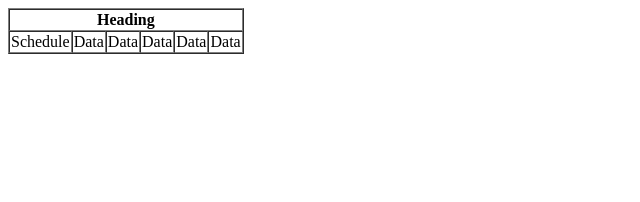
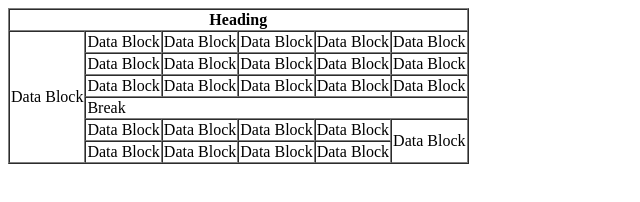
Before and after one commit to Prakharyadav27/Summer_campp, a plain HTML site: page Practice/T1.html in a window 1280 px wide. Shown: the whole page, without its empty margins (0-640 px from the left). Drawn offline with Linux system fonts and the light colour scheme.

Commit message:
Ques 1 done

```diff
--- a/Practice/T1.html
+++ b/Practice/T1.html
@@ -14,15 +14,45 @@
         </tr>
 
         <tr>
-            <td rowspan="6">Schedule</td>
-            <td>Data</td>
-            <td>Data</td>
-            <td>Data</td>
-            <td>Data</td>
-            <td>Data</td>
+            <td rowspan="6">Data Block</td>
+            <td>Data Block</td>
+            <td>Data Block</td>
+            <td>Data Block</td>
+            <td>Data Block</td>
+            <td>Data Block</td>
         </tr>
 
-        <tr></tr>
+        <tr>
+            <td>Data Block</td>
+            <td>Data Block</td>
+            <td>Data Block</td>
+            <td>Data Block</td>
+            <td>Data Block</td>
+        </tr>
+        <tr>
+            <td>Data Block</td>
+            <td>Data Block</td>
+            <td>Data Block</td>
+            <td>Data Block</td>
+            <td>Data Block</td>
+        </tr>
+        <tr>
+            <td colspan="5">Break</td>
+        </tr>
+
+        <tr>
+            <td>Data Block</td>
+            <td>Data Block</td>
+            <td>Data Block</td>
+            <td>Data Block</td>
+            <td rowspan="2">Data Block</td>
+        </tr>
+        <tr>
+            <td>Data Block</td>
+            <td>Data Block</td>
+            <td>Data Block</td>
+            <td>Data Block</td>
+        </tr>
     </table>
 </body>
 
```
